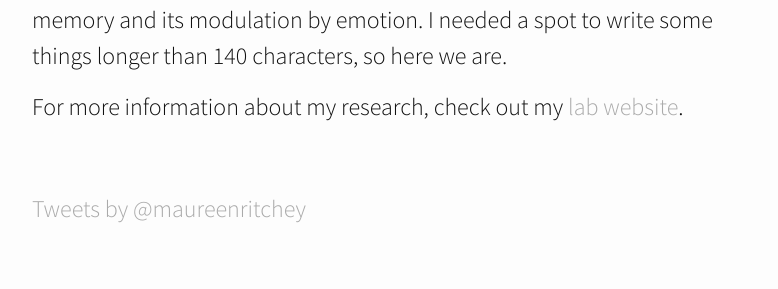
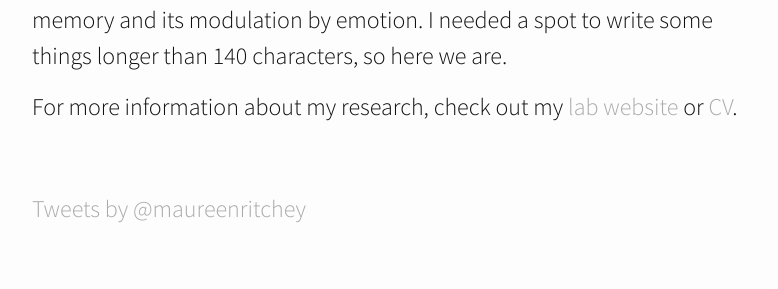
Before and after one commit to ritcheym/ritcheym.github.io, a Jekyll site: the page built from about.md, in a window 1280 px wide. Shown: the part 222-511 px from the top of the page, without its empty margins (238-1016 px from the left). Built offline with Jekyll 4.4.1, drawn with Linux system fonts in a browser that asks for light colours; nearby versions of some CDN libraries; comment, search, counter and statistics services are not loaded.

Commit message:
updating links

```diff
--- a/_includes/header.html
+++ b/_includes/header.html
@@ -16,8 +16,8 @@
     {% endif %}
     {% endfor %}
 
-    <span class="exclamationMark">/</span><a class="page-link" href="http://thememolab.org">LAB</a>
-    <span class="exclamationMark">/</span><a class="page-link" href="http://thememolab.org/publications">PAPERS</a>
+    <span class="exclamationMark">/</span><a class="page-link" href="http://thememolab.org" target="_blank">LAB</a>
+    <span class="exclamationMark">/</span><a class="page-link" href="http://thememolab.org/publications" target="_blank">PAPERS</a>
 
   </div>
 </div>
--- a/about.md
+++ b/about.md
@@ -7,7 +7,7 @@ permalink: /about/
 ## Hi. I'm Maureen.
 I am a cognitive neuroscientist who studies the brain processes underlying memory and its modulation by emotion. I needed a spot to write some things longer than 140 characters, so here we are.
 
-For more information about my research, check out my [lab website](http://www.thememolab.org).
+For more information about my research, check out my [lab website](http://www.thememolab.org) or [CV](http://www.thememolab.org/people/cv/ritchey_cv.pdf).
 
 <br>
 
```
